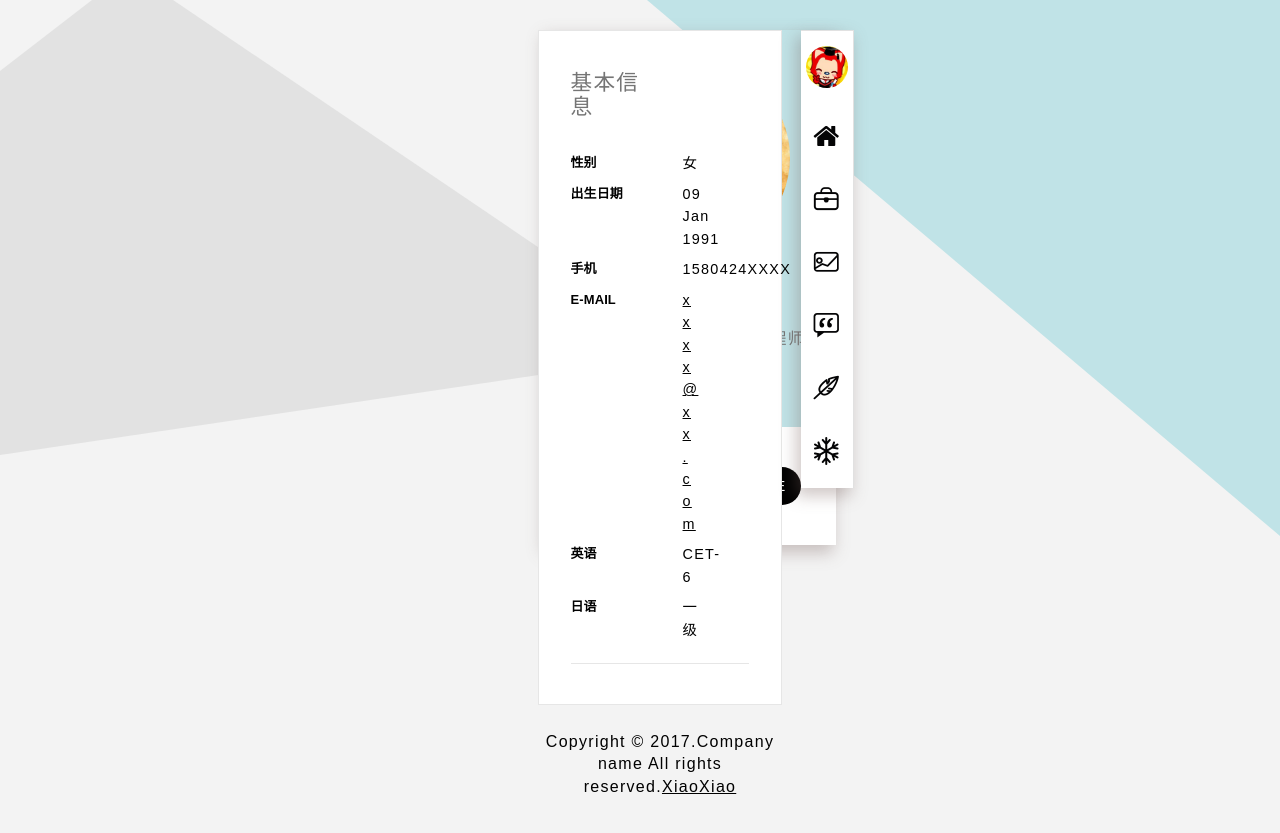
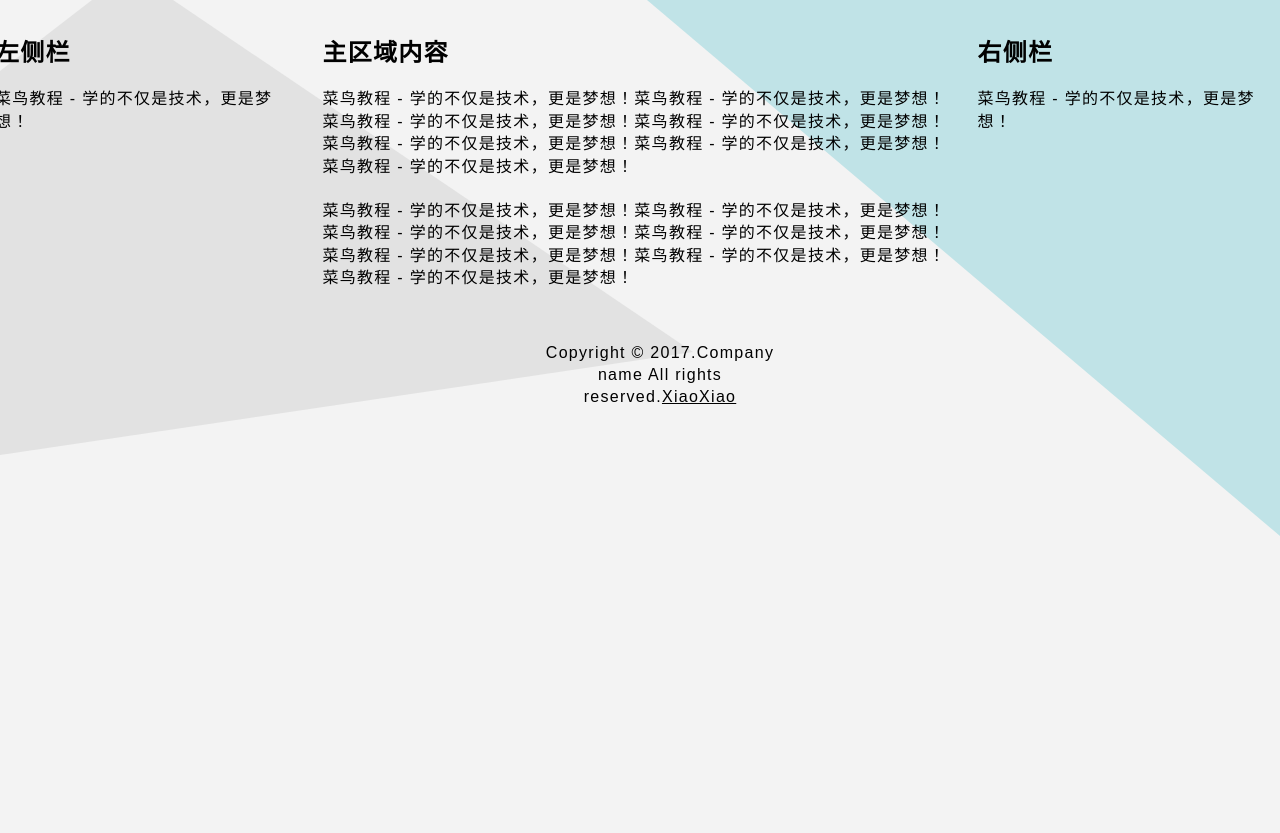
Before and after one commit to stat-cz/caizhutest, a Jekyll site: the page built from index.html, in a window 1280 px wide. Shown: the top 833 px of the page. Built offline with Jekyll 4.4.1, drawn with Linux system fonts in a browser that asks for light colours; some web fonts are replaced.

Commit message:
Update index.html

```diff
--- a/index.html
+++ b/index.html
@@ -1,59 +1,20 @@
 ---
 layout: default
 ---
-<div id="ace-content" class="ace-container-shift">
-    <div class="ace-container">
+<div class="row">
+  <div class="column side">
+    <h2>左侧栏</h2>
+    <p>菜鸟教程 - 学的不仅是技术，更是梦想！</p>
+  </div>
 
+  <div class="column middle">
+    <h2>主区域内容</h2>
+    <p>菜鸟教程 - 学的不仅是技术，更是梦想！菜鸟教程 - 学的不仅是技术，更是梦想！菜鸟教程 - 学的不仅是技术，更是梦想！菜鸟教程 - 学的不仅是技术，更是梦想！菜鸟教程 - 学的不仅是技术，更是梦想！菜鸟教程 - 学的不仅是技术，更是梦想！菜鸟教程 - 学的不仅是技术，更是梦想！</p>
+    <p>菜鸟教程 - 学的不仅是技术，更是梦想！菜鸟教程 - 学的不仅是技术，更是梦想！菜鸟教程 - 学的不仅是技术，更是梦想！菜鸟教程 - 学的不仅是技术，更是梦想！菜鸟教程 - 学的不仅是技术，更是梦想！菜鸟教程 - 学的不仅是技术，更是梦想！菜鸟教程 - 学的不仅是技术，更是梦想！</p>
+  </div>
 
-     <div id="ace-card" class="bg-primary">
-     <div class="ace-card-inner text-center">
-    <img class="avatar avatar-195" src="{{ '/styles/img/personal.png' | prepend: site.baseurl }}" width="195" height="195" alt="">
-    <h1>{{ site.name }}</h1>
-    <p class="text-muted">{{ site.location }} | {{ site.company }} | {{ site.position }}</p>
-    <ul class="ace-social clear-list">
-      <li><a href="{{ site.github }}" title="{{ site.github }}" target="_blank"><span class="ace-icon ace-icon-github"></span></a></li>
-      <li><a href="{{ site.facebook }}" title="{{ site.facebook }}" target="_blank"><span class="ace-icon ace-icon-facebook"></span></a></li>
-      <li><a title="{{ site.phone }}"><span class="ace-icon ace-icon-phone"></span></a></li>
-      <li><a href="mailto: {{ site.email }}" title="{{ site.email }}"><span class="ace-icon ace-icon-contact"></span></a></li>
-    </ul>
+  <div class="column side">
+    <h2>右侧栏</h2>
+    <p>菜鸟教程 - 学的不仅是技术，更是梦想！</p>
   </div>
-  <footer class="ace-card-footer">
-    <a class="btn btn-lg btn-block btn-thin btn-upper" href="javascript:void(0)" onclick="window.print()">Download Resume</a>
-  </footer>
-
- </div><!-- .ace-card -->
-
-
-                 {% include navig.html %}
-
-        <div class="ace-paper-stock">
-            <main class="ace-paper clearfix">
-                <div class="ace-paper-cont clear-mrg">
-
-
-                    <!-- START: PAGE CONTENT -->
-                    <div class="padd-box clear-mrg">
-
-                    {% include resumer_01-basic.html %}
-
-
-
-
-                    </div><!-- .padd-box -->
-                <!-- END: PAGE CONTENT -->
-                </div><!-- .ace-paper-cont -->
-            </main><!-- .ace-paper -->
-        </div><!-- .ace-paper-stock -->
-
-
-
-
-
-
-
-
-
-
-
-    </div><!-- .ace-container -->
-</div><!-- #ace-content -->
+</div>
```
